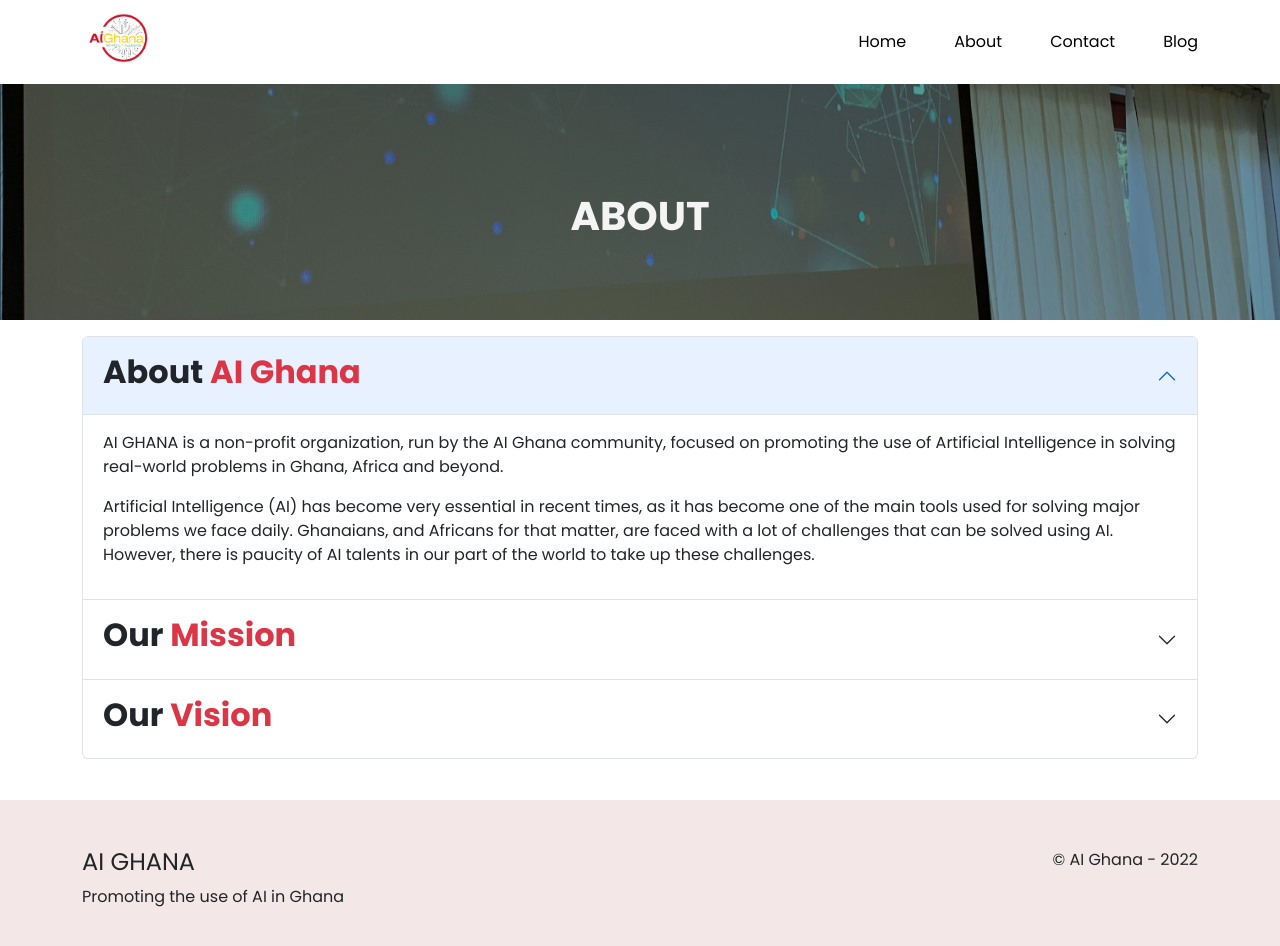
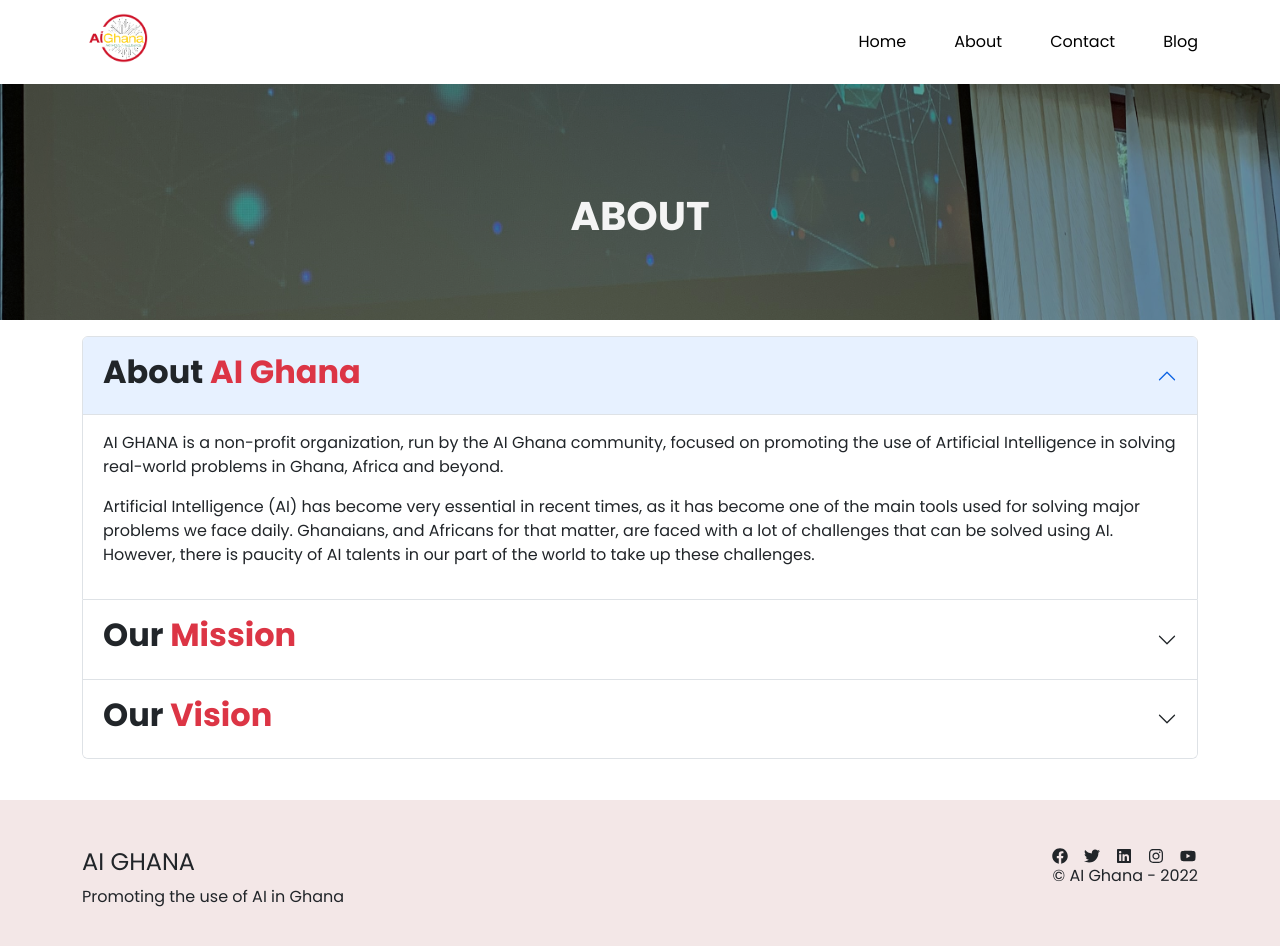
Before and after one commit to jaybarnes33/ai-ghana, a Next.js app: page /about in a window 1280 px wide. Shown: the top 946 px of the page. Built offline with nearby package versions, Linux system fonts and the light colour scheme.

Commit message:
Fix: remove about animations

```diff
--- a/src/components/Layout/Footer/Footer.tsx
+++ b/src/components/Layout/Footer/Footer.tsx
@@ -1,3 +1,4 @@
+import Socials from "@/components/Socials/Socials";
 import React from "react";
 import { Col, Container, Nav, Row } from "react-bootstrap";
 const Footer = () => {
@@ -9,7 +10,10 @@
             <h4>AI GHANA</h4>
             <p>Promoting the use of AI in Ghana</p>
           </div>
-          <p>&copy; AI Ghana - {new Date().getFullYear()}</p>
+          <div>
+            <Socials />
+            <p>&copy; AI Ghana - {new Date().getFullYear()}</p>
+          </div>
         </div>
       </Container>
     </footer>
--- a/src/components/Layout/Navbar/index.tsx
+++ b/src/components/Layout/Navbar/index.tsx
@@ -12,18 +12,18 @@
         <Navbar.Toggle aria-controls="responsive-navbar-nav" />
         <Navbar.Collapse id="responsive-navbar-nav">
           <Nav className="ms-auto gap-5">
-            <Nav.Link as={Link} href="/">
-              Home
-            </Nav.Link>
-            <Nav.Link as={Link} href="/about">
-              About
-            </Nav.Link>
-            <Nav.Link as={Link} href="/contact">
-              Contact
-            </Nav.Link>
-            <Nav.Link as={Link} href="/blog">
-              Blog
-            </Nav.Link>
+            <Nav.Item as={Link} href="/">
+              <Link href="/">Home</Link>
+            </Nav.Item>
+            <Nav.Item>
+              <Link href="/about"> About</Link>
+            </Nav.Item>
+            <Nav.Item>
+              <Link href="/contact"> Contact</Link>
+            </Nav.Item>
+            <Nav.Item>
+              <Link href="/blog">Blog</Link>
+            </Nav.Item>
           </Nav>
         </Navbar.Collapse>
       </Container>
--- /dev/null
+++ b/src/components/Socials/Socials.tsx
@@ -0,0 +1,55 @@
+import Link from "next/link";
+import React from "react";
+import {
+  FaFacebook,
+  FaInstagram,
+  FaLinkedin,
+  FaTwitter,
+  FaYoutube,
+} from "react-icons/fa";
+
+const Socials = () => {
+  const socials = [
+    {
+      name: "facebook",
+      icon: <FaFacebook />,
+      link: "https://www.facebook.com/aighana1",
+    },
+    {
+      name: "twitter",
+      icon: <FaTwitter />,
+      link: "https://twitter.com/AIGhana1",
+    },
+    {
+      name: "linkedin",
+      icon: <FaLinkedin />,
+      link: "https://www.linkedin.com/company/ai-ghana/",
+    },
+    {
+      name: "instagram",
+      icon: <FaInstagram />,
+      link: "https://www.instagram.com/aighana1/",
+    },
+    {
+      name: "youtube",
+      icon: <FaYoutube />,
+      link: "https://youtube.com/@aighana",
+    },
+  ];
+  return (
+    <div className="d-flex gap-3">
+      {socials.map((social) => (
+        <Link
+          href={social.link}
+          key={social.name}
+          target="_blank"
+          rel="noreferrer noopener"
+        >
+          {social.icon}
+        </Link>
+      ))}
+    </div>
+  );
+};
+
+export default Socials;
--- a/src/pages/about.tsx
+++ b/src/pages/about.tsx
@@ -12,10 +12,10 @@
       </Head>
       <Banner title="about" image="/about.jpg" />
       <Container>
-        <Accordion defaultActiveKey="0" className="mt-3" defaultValue="0">
+        <Accordion defaultActiveKey="0" className="my-3" defaultValue="0">
           <Accordion.Item eventKey="0">
             <Accordion.Header>
-              <h2 data-aos="flip-left" className="text-dark">
+              <h2 className="text-dark">
                 About <span className="text-danger">AI Ghana</span>
               </h2>
             </Accordion.Header>
@@ -38,12 +38,12 @@
           </Accordion.Item>
           <Accordion.Item eventKey="1">
             <Accordion.Header>
-              <h2 data-aos="flip-left" className="text-dark">
+              <h2 className="text-dark">
                 Our <span className="text-danger">Mission</span>
               </h2>
             </Accordion.Header>
             <Accordion.Body>
-              <p data-aos="fade-up-right">
+              <p>
                 To provide technical AI skills to students and tech enthusiasts
                 to enable them in identifying and solving real problems in their
                 communities/organizations using the skills acquired. In five to
@@ -52,22 +52,22 @@
                 the use of MUM:
               </p>
               <ul>
-                <li className="my-3" data-aos="fade-down">
+                <li className="my-3">
                   <span className="text-success fw-bold">M</span>entorships: We
                   aim at providing mentorship to students and tech enthusiasts
                   by:
                   <ul>
-                    <li data-aos="fade-right">
+                    <li>
                       Running one-on-one mentor-mentee sessions resulting in
                       knowledge sharing and acquisition.
                     </li>
-                    <li data-aos="fade-up">
+                    <li>
                       Adding them to our various research groups where they will
                       collaborate on AI projects to gain relevant skills. There
                       are varied outcomes here including research papers,
                       software applications etc.
                     </li>
-                    <li data-aos="fade-right">
+                    <li>
                       Connecting the students with partner organizations where
                       they can work on real projects as interns. This results in
                       them being absorbed by these organizations by the end of
@@ -75,7 +75,7 @@
                     </li>
                   </ul>
                 </li>
-                <li className="my-2" data-aos="fade-down">
+                <li className="my-2">
                   <span className="fw-bold text-success">U</span>niversity
                   Chapters: We seek to create active AI Ghana local chapters in
                   all public universities (and interested private universities)
@@ -83,7 +83,7 @@
                   trained on the various AI concepts. Students will have
                   relevant/ employable AI skills by the time they graduate.
                 </li>
-                <li className="my-2" data-aos="fade-up">
+                <li className="my-2">
                   <span className="fw-bold text-success">M</span>eetups: We
                   organize conferences / workshops / bootcamps / hackathons with
                   the aim of providing an enabling environment for knowledge
@@ -96,12 +96,12 @@
           </Accordion.Item>
           <Accordion.Item eventKey="2">
             <Accordion.Header>
-              <h2 data-aos="flip-left">
+              <h2 className="text-dark">
                 Our <span className="text-danger">Vision</span>
               </h2>
             </Accordion.Header>
             <Accordion.Body>
-              <p data-aos="fade-up-right">
+              <p>
                 To provide technical AI skills to students and tech To promote
                 the use of artificial intelligence in solving real-world
                 problems in Ghana, Africa and beyond.
--- a/src/styles/globals.scss
+++ b/src/styles/globals.scss
@@ -12,6 +12,9 @@
 
 .navbar {
   background-color: white;
+}
+a {
+  cursor: pointer !important;
 }
 nav {
   a {
```
